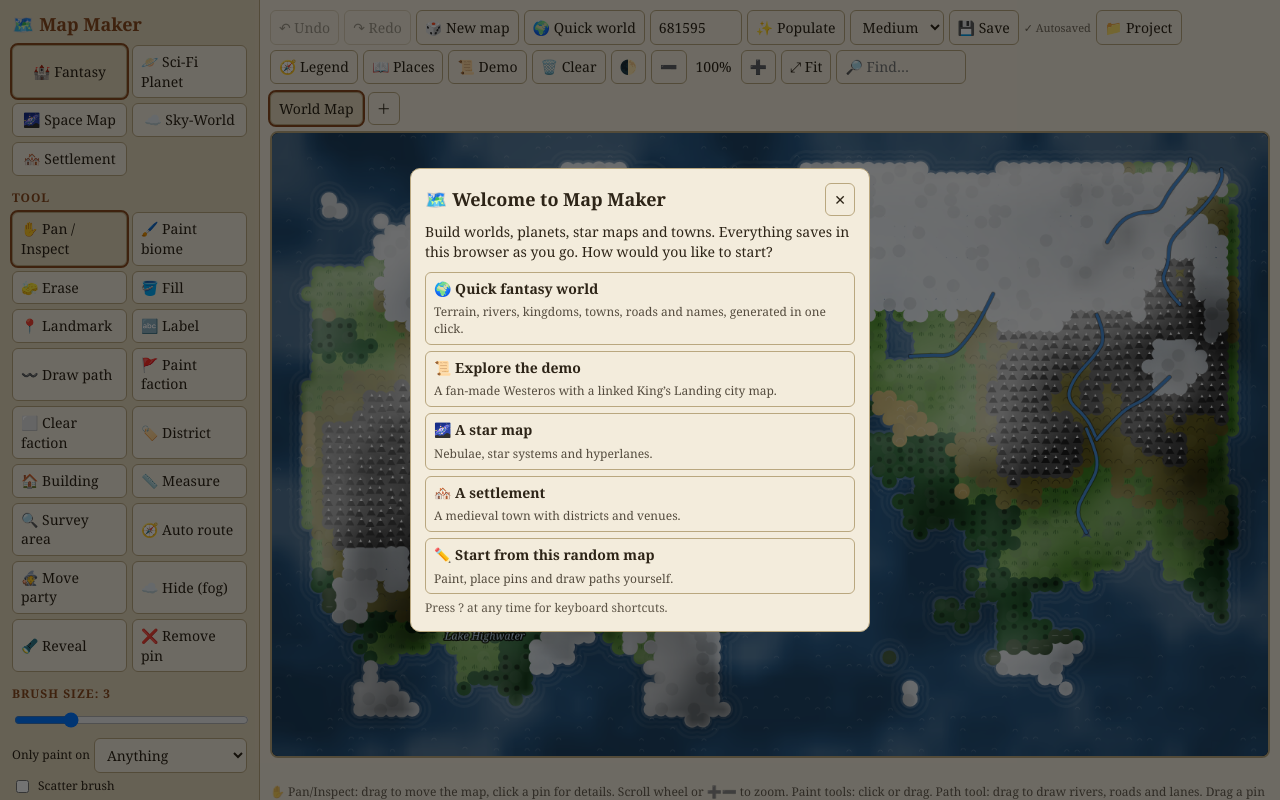
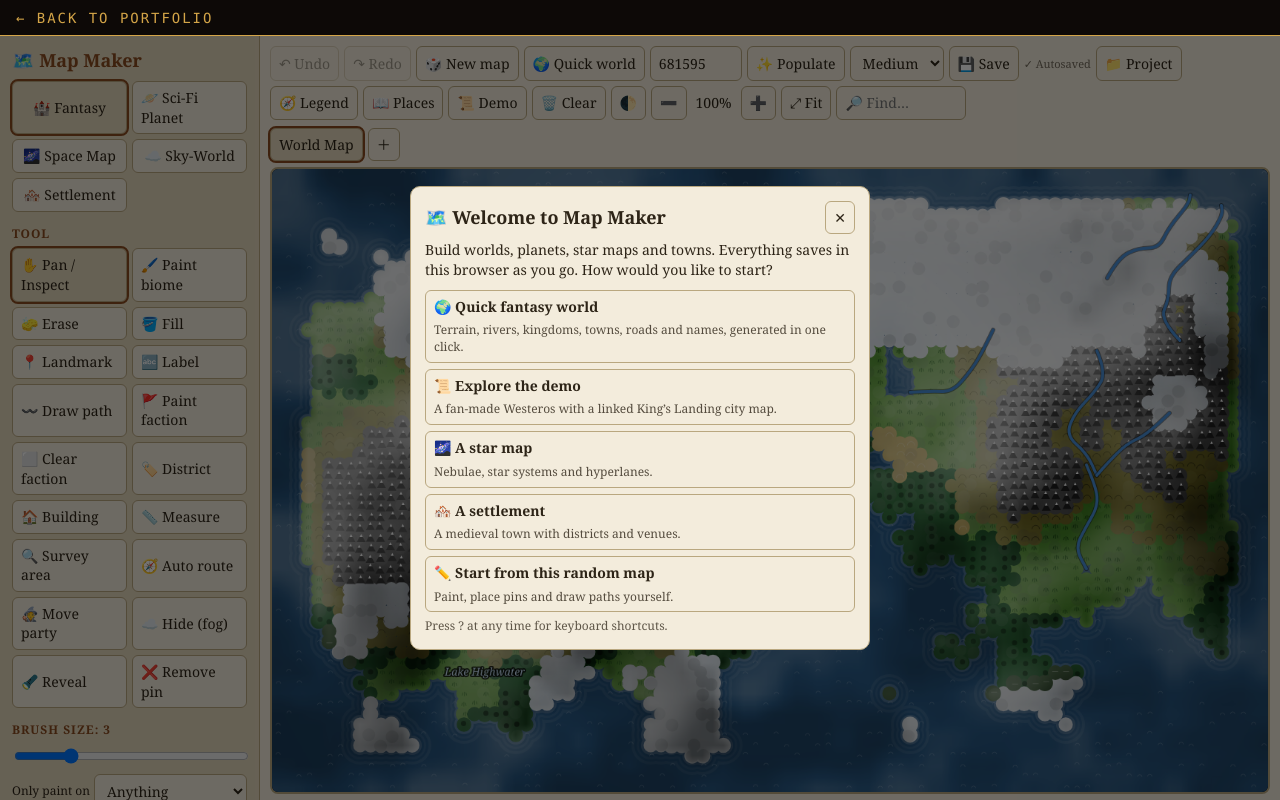
Before and after one commit to TravisVinay/portfolio, a plain HTML site: page map-maker.html in a window 1280 px wide. Drawn offline with Linux system fonts and the light colour scheme.

Commit message:
Add back-to-portfolio bar to the map maker page
Co-Authored-By: Claude Opus 5.5 <noreply@anthropic.com>

```diff
--- a/map-maker.html
+++ b/map-maker.html
@@ -6,8 +6,13 @@
 :root{box-sizing:border-box;padding-top:env(safe-area-inset-top,0px);padding-bottom:env(safe-area-inset-bottom,0px)}
 html{scroll-padding-top:env(safe-area-inset-top,0px)}
 html,body{margin:0;background:#14110c}
-fantasy-map-maker{display:block;height:calc(100vh - env(safe-area-inset-top,0px) - env(safe-area-inset-bottom,0px));height:calc(100dvh - env(safe-area-inset-top,0px) - env(safe-area-inset-bottom,0px))}
+fantasy-map-maker{display:block;height:calc(100vh - 36px - env(safe-area-inset-top,0px) - env(safe-area-inset-bottom,0px));height:calc(100dvh - 36px - env(safe-area-inset-top,0px) - env(safe-area-inset-bottom,0px))}
+.back-bar{box-sizing:border-box;height:36px;display:flex;align-items:center;padding:0 16px;background:#0d0907;border-bottom:1px solid #d4a548;font:14px/1 'Share Tech Mono',ui-monospace,Consolas,monospace;letter-spacing:.14em;text-transform:uppercase}
+.back-bar a{color:#d4a548;text-decoration:none;padding:6px 0}
+.back-bar a:hover{color:#e6d9c3}
+.back-bar a:focus-visible{outline:2px solid #8fdc6a;outline-offset:3px}
 </style></head><body>
+<nav class="back-bar" aria-label="Portfolio"><a href="index.html">← Back to portfolio</a></nav>
 <fantasy-map-maker></fantasy-map-maker>
 <template id="mm-tpl"><style>
 :host{display:block;height:780px}
```
